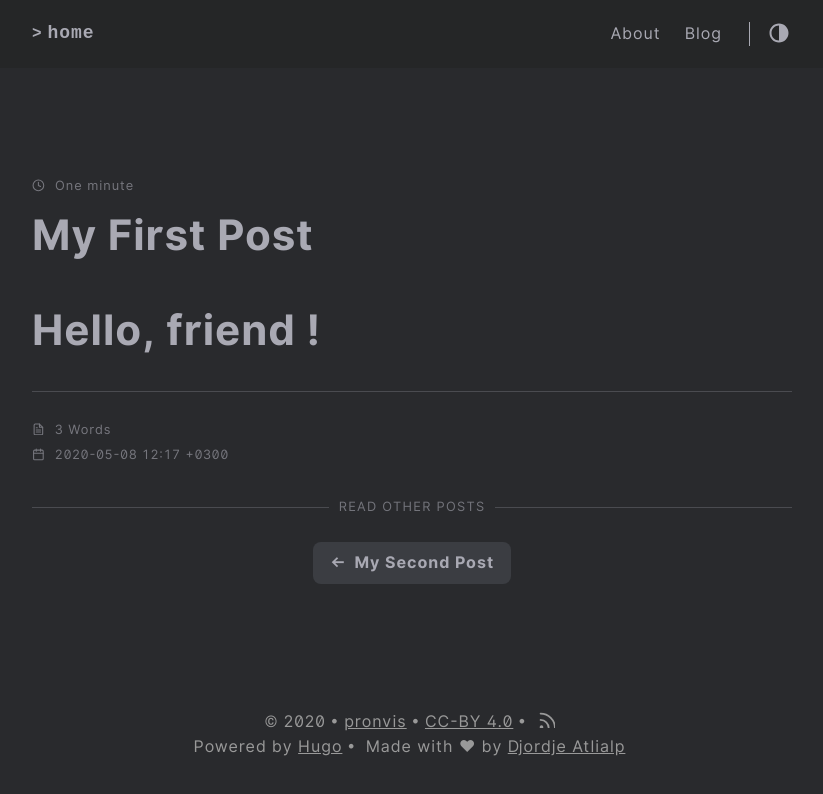
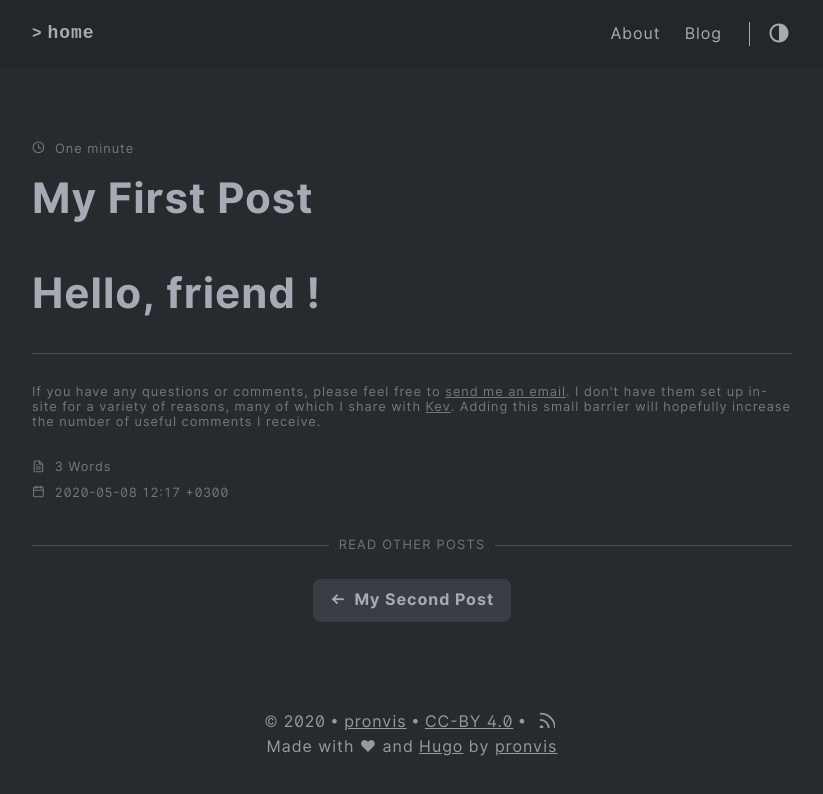
Before and after one commit to invis87/invis87.github.io, a plain HTML site: page posts/my-first-post/index.html in a window 1280 px wide. Shown: the whole page, without its empty margins (228-1051 px from the left). Drawn offline with nearby package versions, Linux system fonts and the light colour scheme.

Commit message:
rebuilding site Fri May  8 15:40:24 MSK 2020

```diff
--- a/posts/my-first-post/index.html
+++ b/posts/my-first-post/index.html
@@ -135,6 +135,10 @@
         <hr />
 
         <div class="post-info">
+            <p>If you have any questions or comments, please feel free to <a href="mailto:invis87@gmail.com">send me an email</a>. I don't have them set up in-site for a variety of reasons, many of which I share with <a target="_blank" href="https://kevq.uk/removing-comments/">Kev</a>. Adding this small barrier will hopefully increase the number of useful comments I receive.</p>
+        </div>
+
+        <div class="post-info">
 
             <p><svg xmlns="http://www.w3.org/2000/svg" width="24" height="24" viewBox="0 0 24 24" fill="none" stroke="currentColor" stroke-width="2" stroke-linecap="round" stroke-linejoin="round" class="feather feather-file-text"><path d="M14 2H6a2 2 0 0 0-2 2v16a2 2 0 0 0 2 2h12a2 2 0 0 0 2-2V8z"></path><polyline points="14 2 14 8 20 8"></polyline><line x1="16" y1="13" x2="8" y2="13"></line><line x1="16" y1="17" x2="8" y2="17"></line><polyline points="10 9 9 9 8 9"></polyline></svg>3 Words</p>
 
@@ -180,8 +184,7 @@
     </div>
     <div class="footer__inner">
         <div class="footer__content">
-            <span>Powered by <a href="http://gohugo.io">Hugo</a></span>
-            <span>Made with &#10084; by <a href="https://github.com/rhazdon">Djordje Atlialp</a></span>
+            <span>Made with &#10084; and <a href="https://gohugo.io/" target="_blank">Hugo</a> by <a href="https://github.com/invis87">pronvis</a></span>
         </div>
     </div>
 </footer>
```
Also changed, not shown: 404.html (+1 -2 lines), categories/index.html (+1 -2 lines), index.html (+1 -2 lines), posts/index.html (+1 -2 lines), posts/my-second-post/index.html (+5 -2 lines), tags/index.html (+1 -2 lines), tags/music/index.html (+1 -2 lines).
